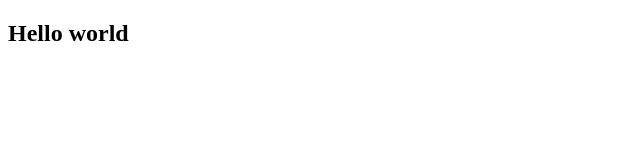
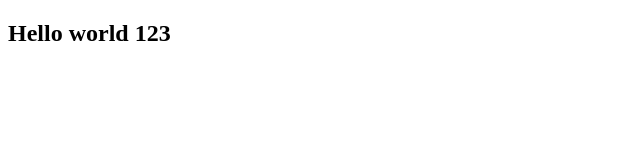
Before and after one commit to nguyenminhnhat1997/upload2.github.io, a plain HTML site: page index.html in a window 1280 px wide. Shown: the full height of the page, 0-640 px from the left. Drawn offline with Linux system fonts and the light colour scheme.

Commit message:
change 1

```diff
--- a/index.html
+++ b/index.html
@@ -7,6 +7,6 @@
 	<link rel="stylesheet" href="">
 </head>
 <body>
-	<h2>Hello world</h2>
+	<h2>Hello world 123 </h2>
 </body>
 </html>
```
